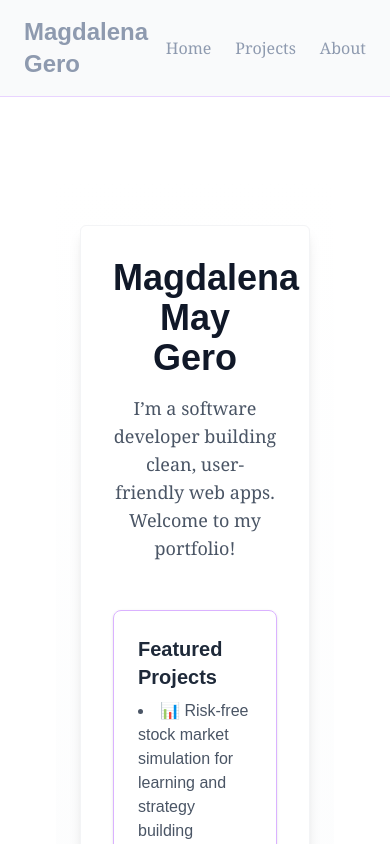
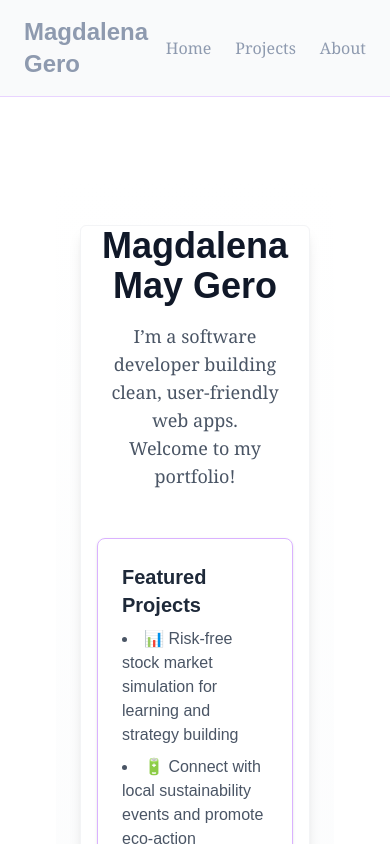
Before and after one commit to magdalenamaygero/my-portfolio, a Next.js app: page / in a window 390 px wide. Shown: the top 844 px of the page. Built offline with nearby package versions, Linux system fonts and the light colour scheme.

Commit message:
responsive mobile

```diff
--- a/src/components/PageContainer.tsx
+++ b/src/components/PageContainer.tsx
@@ -2,7 +2,7 @@ import React from "react";
 
 export default function PageContainer({ children }: { children: React.ReactNode }) {
   return (
-<div className="bg-white rounded-md shadow-lg border border-gray-100 p-8">
+<div className="bg-white rounded-md shadow-lg border border-gray-100 w-full max-w-[48rem] px-4 sm:px-6 mx-auto space-y-12">
       {children}
     </div>
   );
```
